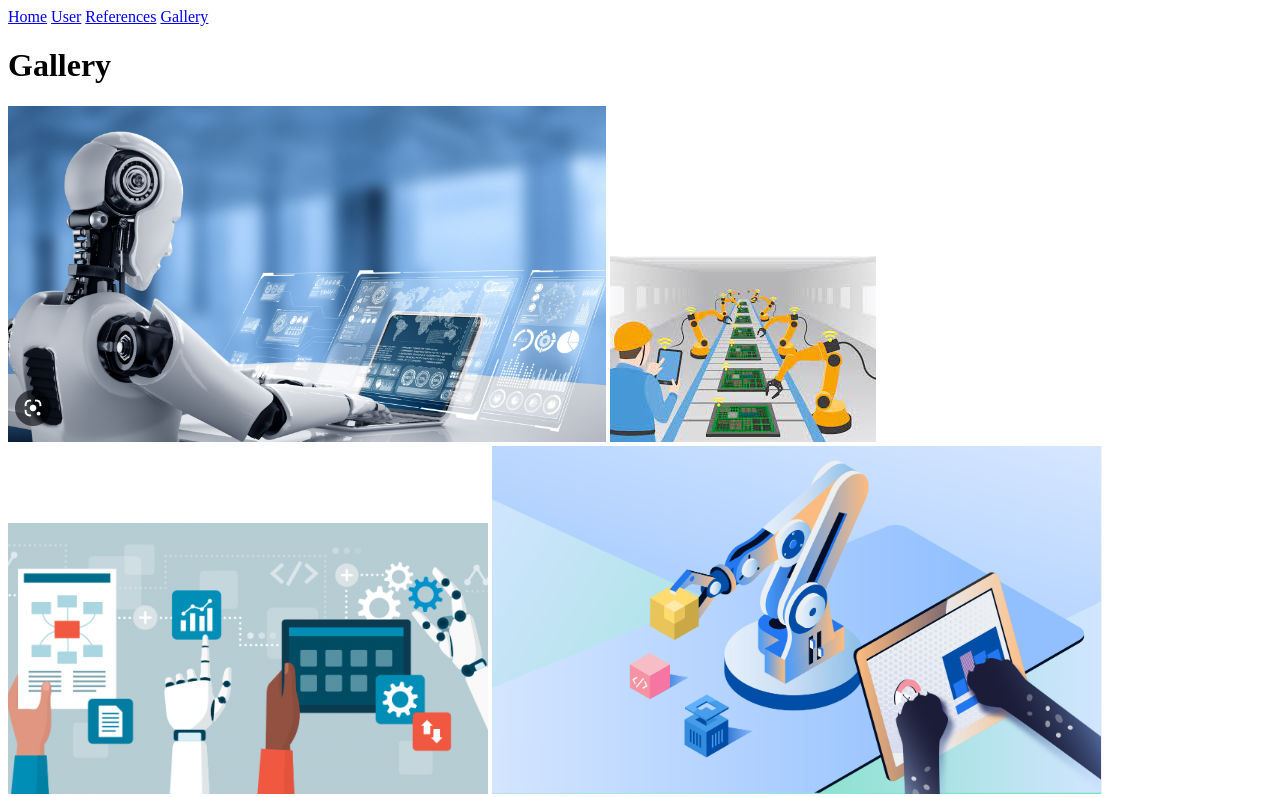
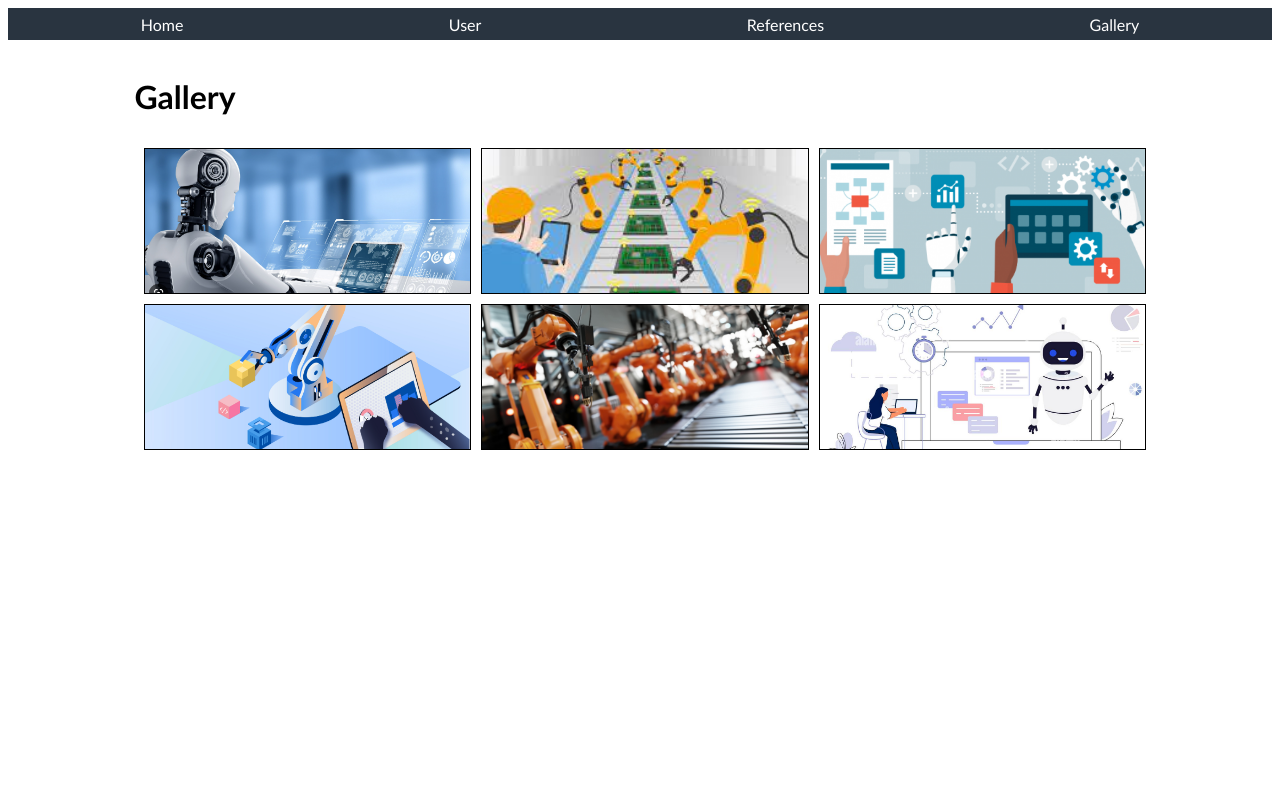
Before and after one commit to erickkv/aa-building-first-website, a plain HTML site: page gallery.html in a window 1280 px wide. Shown: the top 797 px of the page. Drawn offline with Linux system fonts and the light colour scheme.

Commit message:
complete, added css and final adjustments

```diff
--- a/gallery.html
+++ b/gallery.html
@@ -13,14 +13,28 @@
             <a href="./references.html">References</a>
             <a href="./gallery.html" class="active">Gallery</a>
         </div>
+        <div class="main">
             <h1>Gallery</h1>
-        <div class="gallery">
+            <div class="grid-container">
+                <div class="grid-item">
                     <img src="./auto_im1.png" alt="a web found automation image">
+                </div>
+                <div class="grid-item">
                     <img src="./auto_im2.png" alt="a web found automation image">
+                </div>
+                <div class="grid-item">
                     <img src="./auto_im3.png" alt="a web found automation image">
+                </div>
+                <div class="grid-item">
                     <img src="./auto_im4.png" alt="a web found automation image">
+                </div>
+                <div class="grid-item">
                     <img src="./auto_im5.png" alt="a web found automation image">
+                </div>
+                <div class="grid-item">
                     <img src="./auto_im6.png" alt="a web found automation image">
+                </div>
+            </div>
         </div>
     </body>
 </html>
--- a/layout.css
+++ b/layout.css
@@ -0,0 +1,59 @@
+/*set same font family to everything*/
+* {
+    font-family: 'Gill Sans', 'Gill Sans MT', Calibri, 'Trebuchet MS', sans-serif;
+}
+/*add padding to each page´s main content*/
+.main {
+    padding: 1rem 10% 1rem;
+    margin: auto;
+}
+
+/* header (for index.html only) */
+.header {
+    padding: 1rem;
+    text-align: center;
+    background: black;
+    color: white;
+  }
+
+.navbar {
+    overflow: hidden;
+    background-color: #293440;
+    text-align: center;
+    display: flex;
+    height: 2rem;
+    align-items: center;
+    justify-content: space-around;
+    position: sticky;
+}
+
+a {
+    color: #1A4C81;
+    text-decoration: none;
+}
+
+.navbar a {
+    color: white;
+    text-decoration: none;
+  }
+
+.grid-container {
+    display: grid;
+    column-gap: 10px;
+    row-gap: 10px;
+    grid-template-columns: 33% 33% 33%;
+    grid-template-rows: 33% 33% 33%;
+    padding: 10px;
+    overflow: hidden;
+}
+
+/* to make the <img> fit inside the grid space */
+img {
+    width: 100%;
+    height: 100%;
+    object-fit: cover;
+}
+
+.grid-item {
+    border: 1px solid black;
+  }
```
Also changed, not shown: index.html (+2 -3 lines), references.html (+1 -1 lines), user.html (+4 -12 lines). Lines whose indentation alone changed are shown as unchanged.
